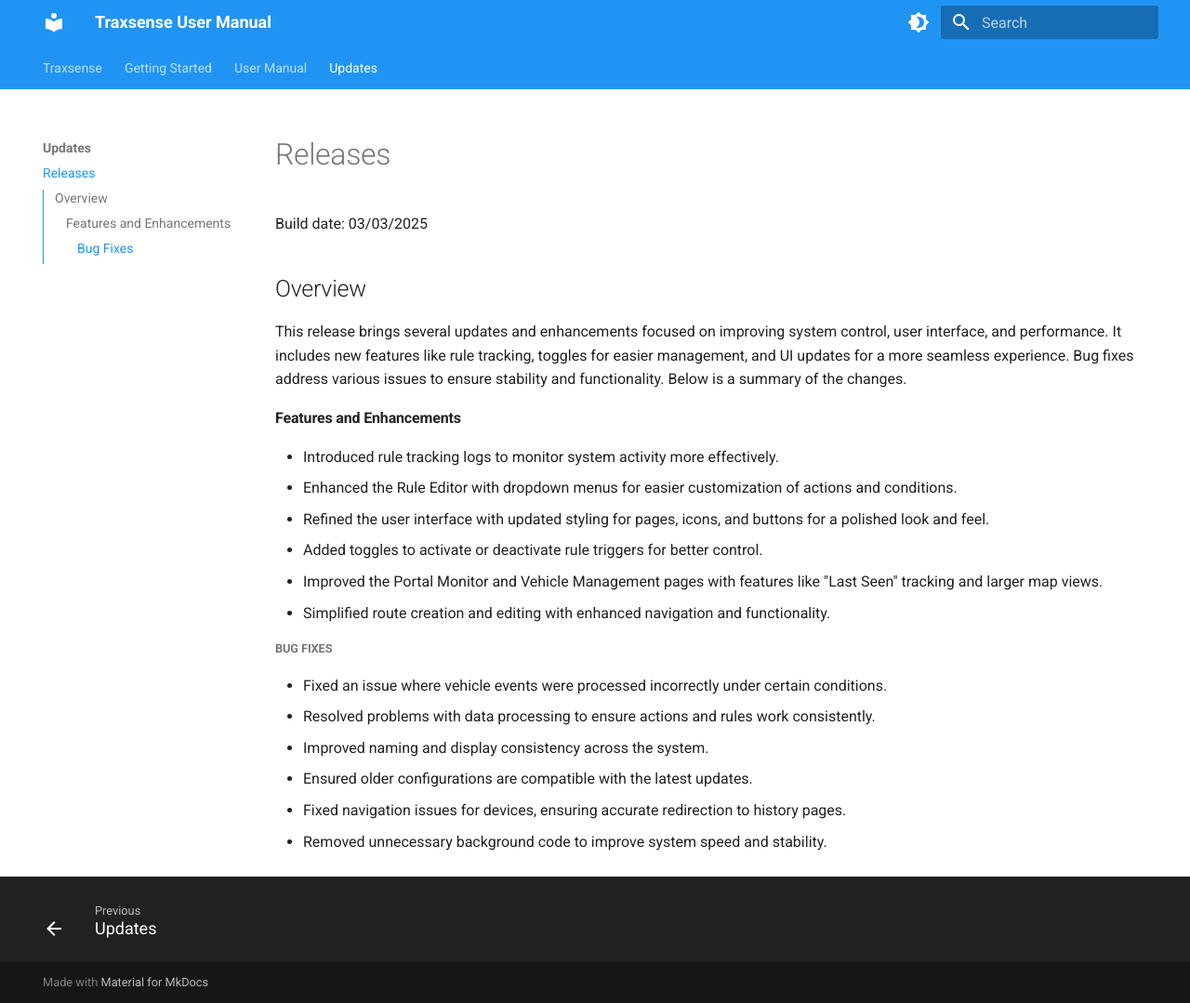
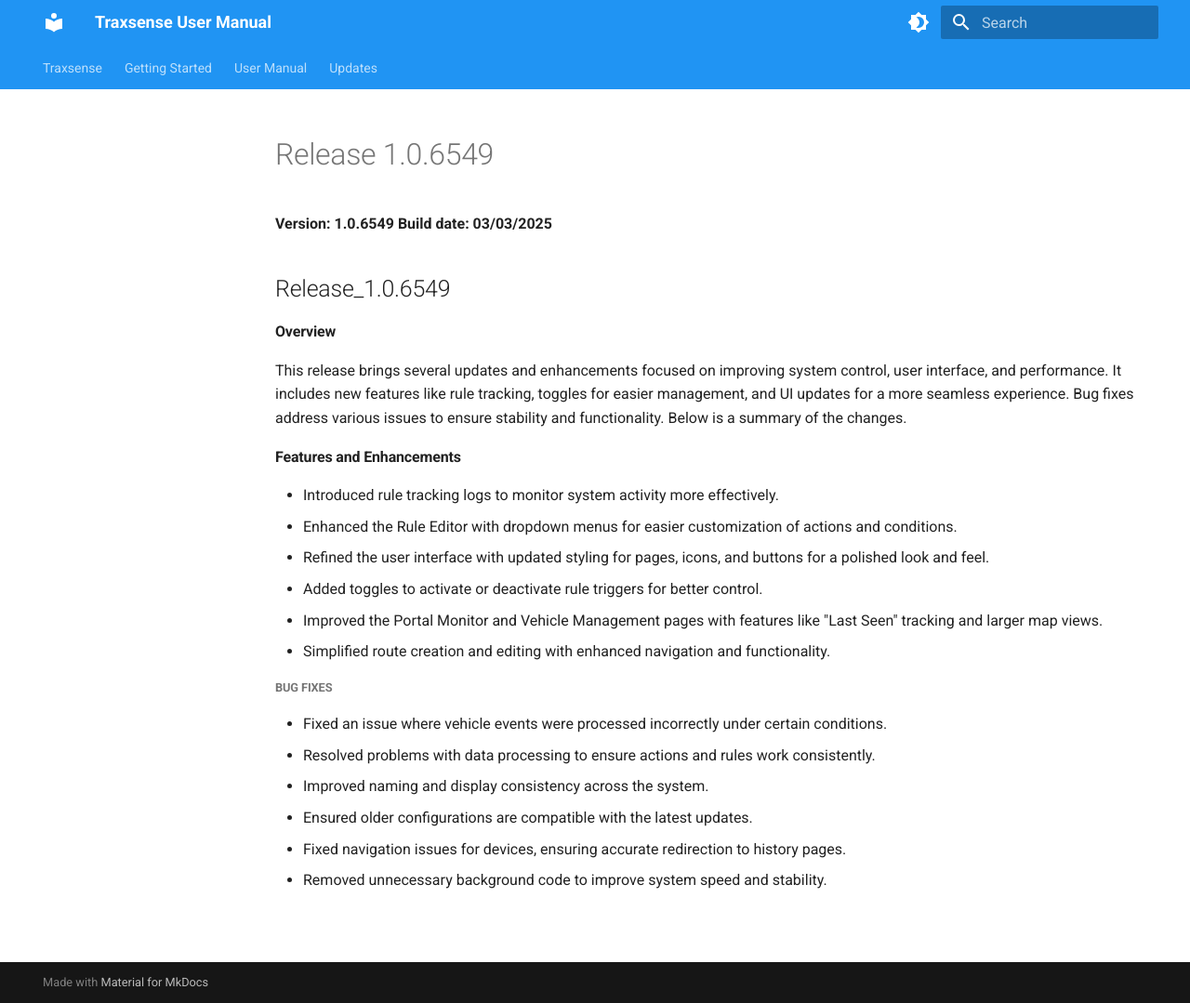
Before and after one commit to blueraintech/traxsense-user-manual, an MkDocs documentation site: the page built from docs/Releases/Release_1.0.6549.md, in a window 1280 px wide and 1079 px high. Shown: the whole window at 93% size. Built offline with MkDocs 1.6.1 and Material for MkDocs 9.7.7, drawn with Linux system fonts in a browser that asks for light colours.

Commit message:
Add release notes for version 1.0.6549 with features, enhancements, and bug fixes

```diff
--- a/docs/Releases/1.0.6549.md
+++ b/docs/Releases/Release_1.0.6549.md
@@ -1,6 +1,8 @@
-Version: 1.0.6549
-Build date: 03/03/2025
-## Overview
+ **Version: 1.0.6549**
+ **Build date: 03/03/2025**
+## Release_1.0.6549
+
+#### Overview
 This release brings several updates and enhancements focused on improving system control, user interface, and performance. It includes new features like rule tracking, toggles for easier management, and UI updates for a more seamless experience. Bug fixes address various issues to ensure stability and functionality. Below is a summary of the changes.
 
 #### Features and Enhancements
```
